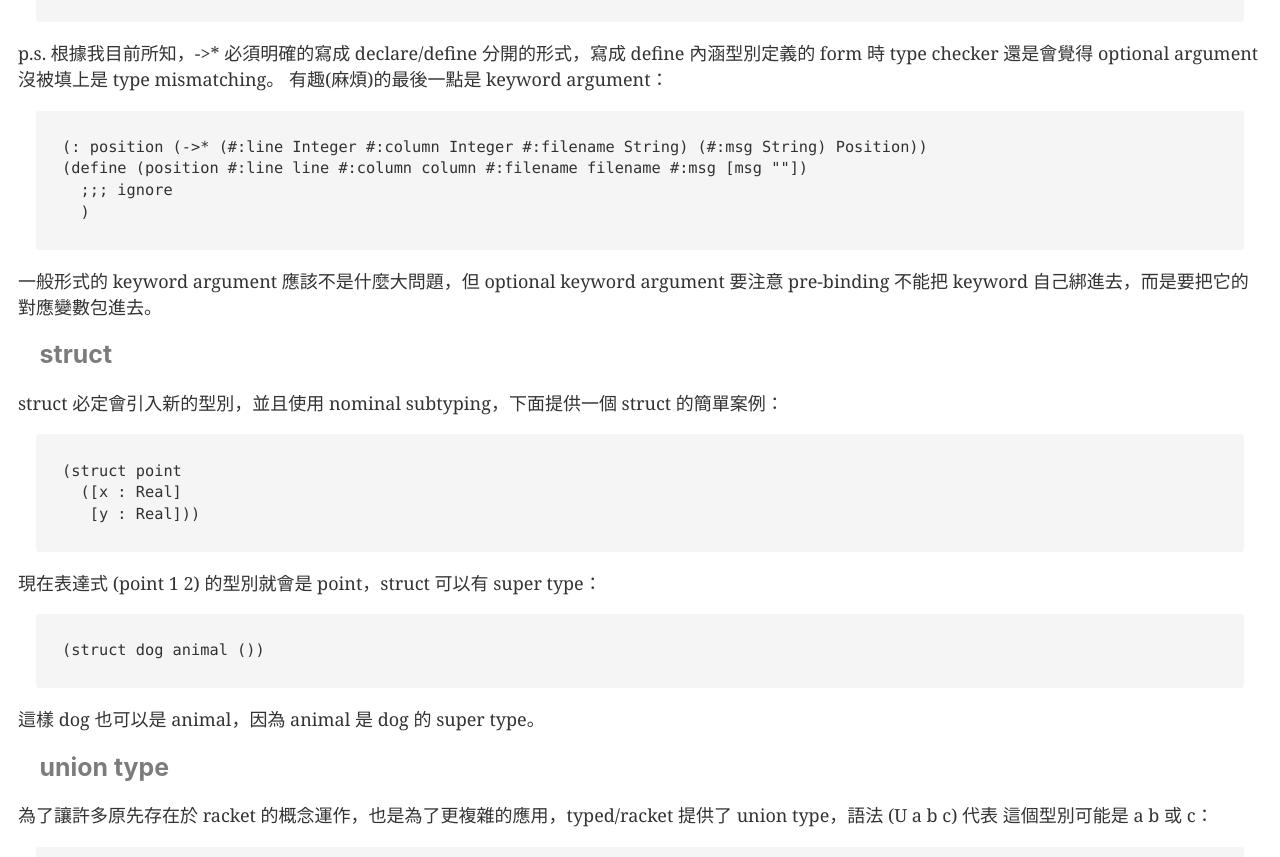
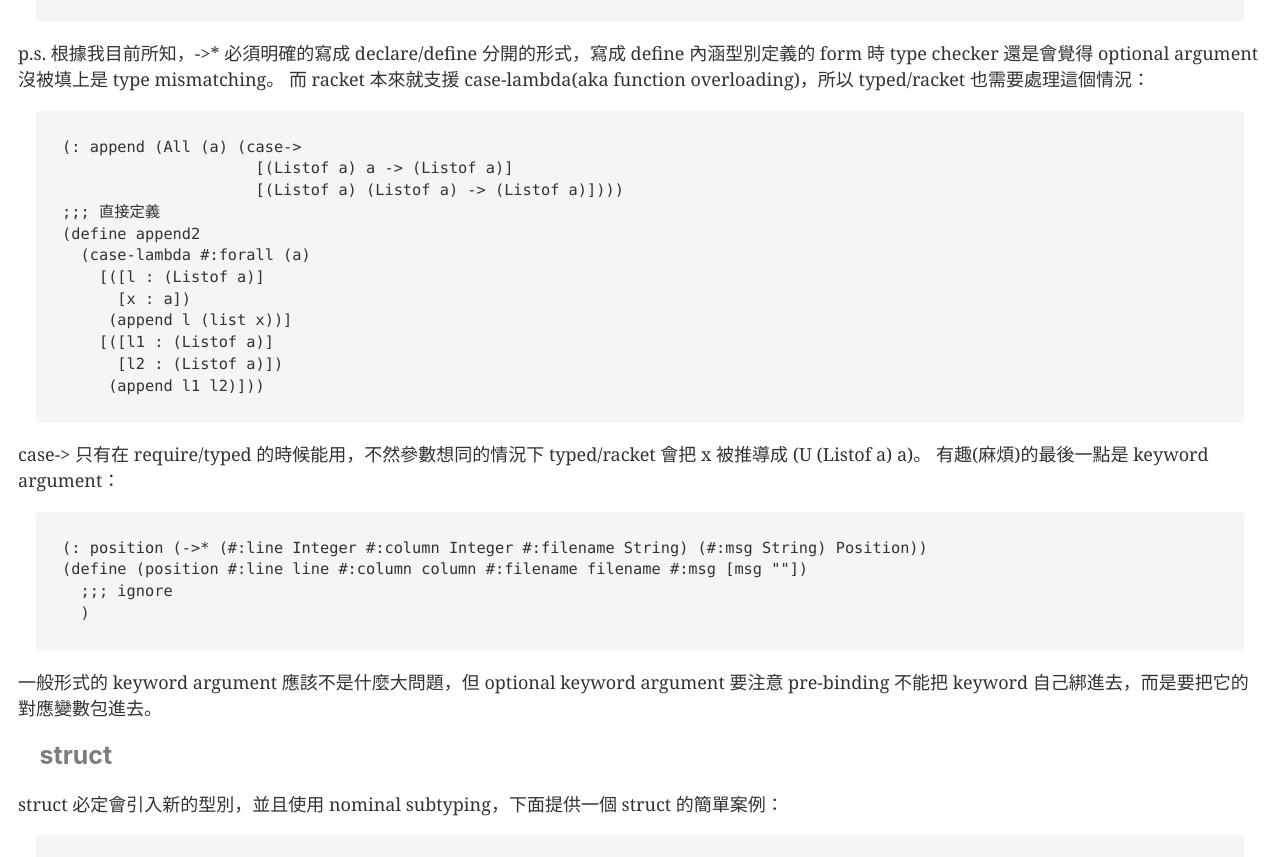
Before and after one commit to racket-tw/racket-tw.github.io, a plain HTML site: page tutorial/typed-racket.html in a window 1280 px wide. Shown: the part 1704-2561 px from the top of the page. Drawn offline with Linux system fonts and the light colour scheme.

Commit message:
(#3) typed/racket: case-lambda

```diff
--- a/tutorial/typed-racket.html
+++ b/tutorial/typed-racket.html
@@ -67,6 +67,23 @@ typed/racket 顧名思義就是標註了 type 的 racket，與 racket/base 的
   )</code></pre></div>
 
 p.s. 根據我目前所知，-&gt;* 必須明確的寫成 declare/define 分開的形式，寫成 define 內涵型別定義的 form 時 type checker 還是會覺得 optional argument 沒被填上是 type mismatching。
+
+而 racket 本來就支援 case-lambda(aka function overloading)，所以 typed/racket 也需要處理這個情況：
+
+<div class="highlight"><pre><code>(: append (All (a) (case-&gt;
+                     [(Listof a) a -&gt; (Listof a)]
+                     [(Listof a) (Listof a) -&gt; (Listof a)])))
+;;; 直接定義
+(define append2
+  (case-lambda #:forall (a)
+    [([l : (Listof a)]
+      [x : a])
+     (append l (list x))]
+    [([l1 : (Listof a)]
+      [l2 : (Listof a)])
+     (append l1 l2)]))</code></pre></div>
+
+case-&gt; 只有在 require/typed 的時候能用，不然參數想同的情況下 typed/racket 會把 x 被推導成 (U (Listof a) a)。
 
 有趣(麻煩)的最後一點是 keyword argument：
 
```
Also changed, not shown: 1 other file.
